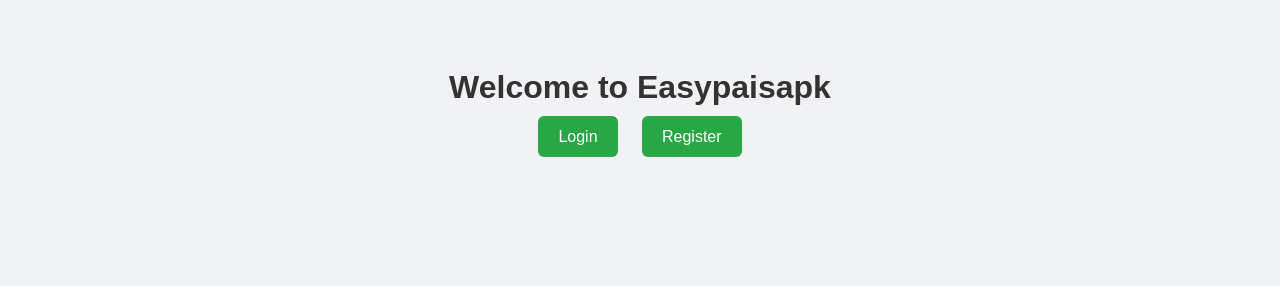
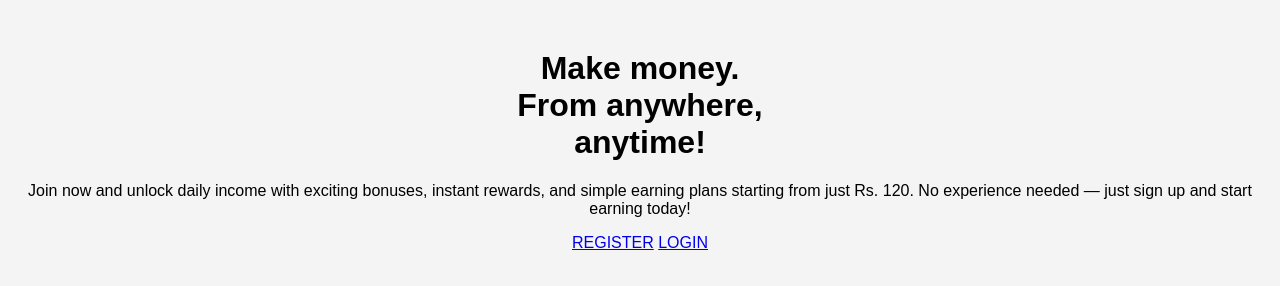
Before and after one commit to Farhan804295/https-easypaisapk-earning.netlify.app, a plain HTML site: page index.html in a window 1280 px wide. Drawn offline with Linux system fonts and the light colour scheme.

Commit message:
Add files via upload

```diff
--- a/index.html
+++ b/index.html
@@ -3,11 +3,15 @@
 <head>
   <meta charset="UTF-8">
   <title>Home - Easypaisapk</title>
-  <link rel="stylesheet" href="style-v1.css">
+  <link rel="stylesheet" href="style.css">
 </head>
 <body>
-  <h1>Welcome to Easypaisapk</h1>
-  <a href="login.html" class="btn">Login</a>
-  <a href="signup.html" class="btn">Register</a>
+
+  <h1>Make money.<br>From anywhere,<br>anytime!</h1>
+  <p>Join now and unlock daily income with exciting bonuses, instant rewards, and simple earning plans starting from just Rs. 120. No experience needed — just sign up and start earning today!</p>
+
+  <a href="signup.html" class="btn btn-register">REGISTER</a>
+  <a href="login.html" class="btn btn-login">LOGIN</a>
+
 </body>
 </html>
```
